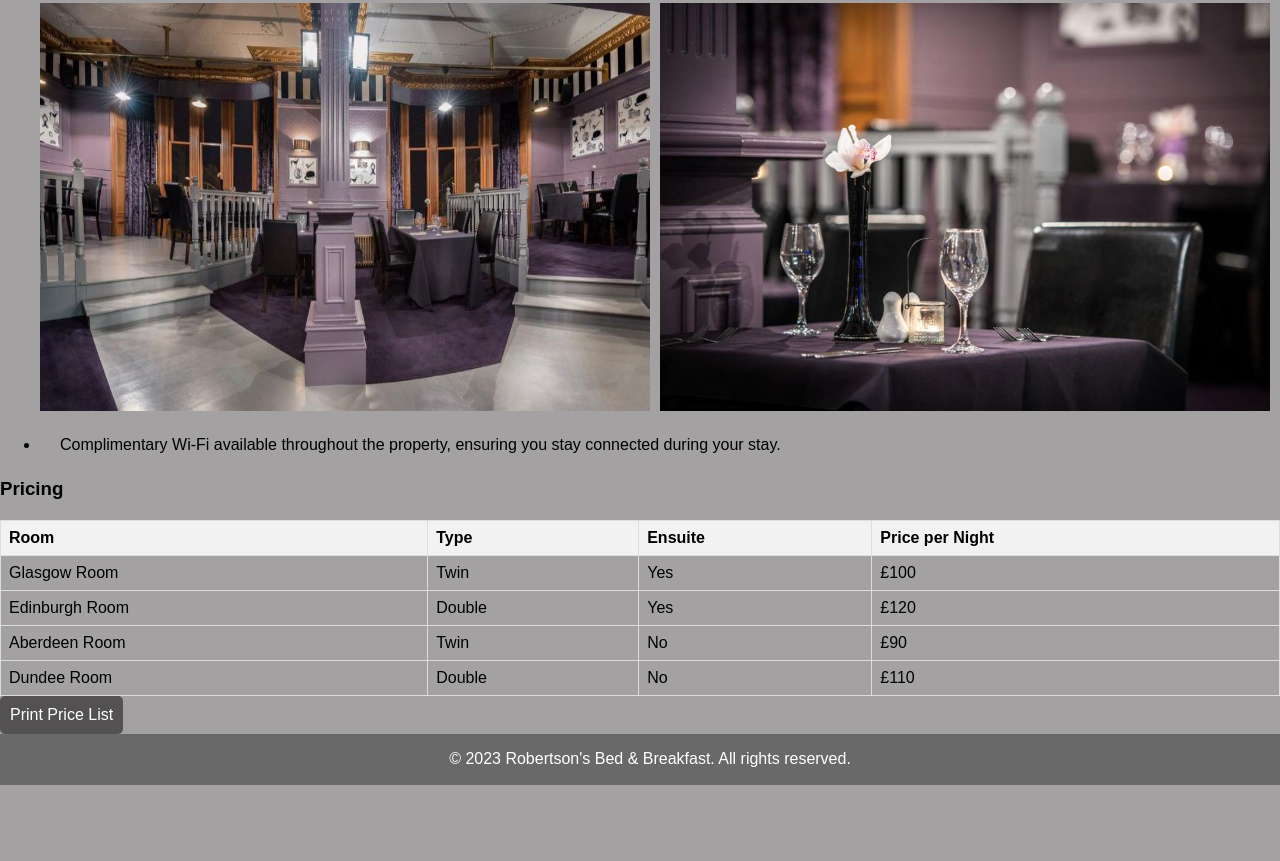
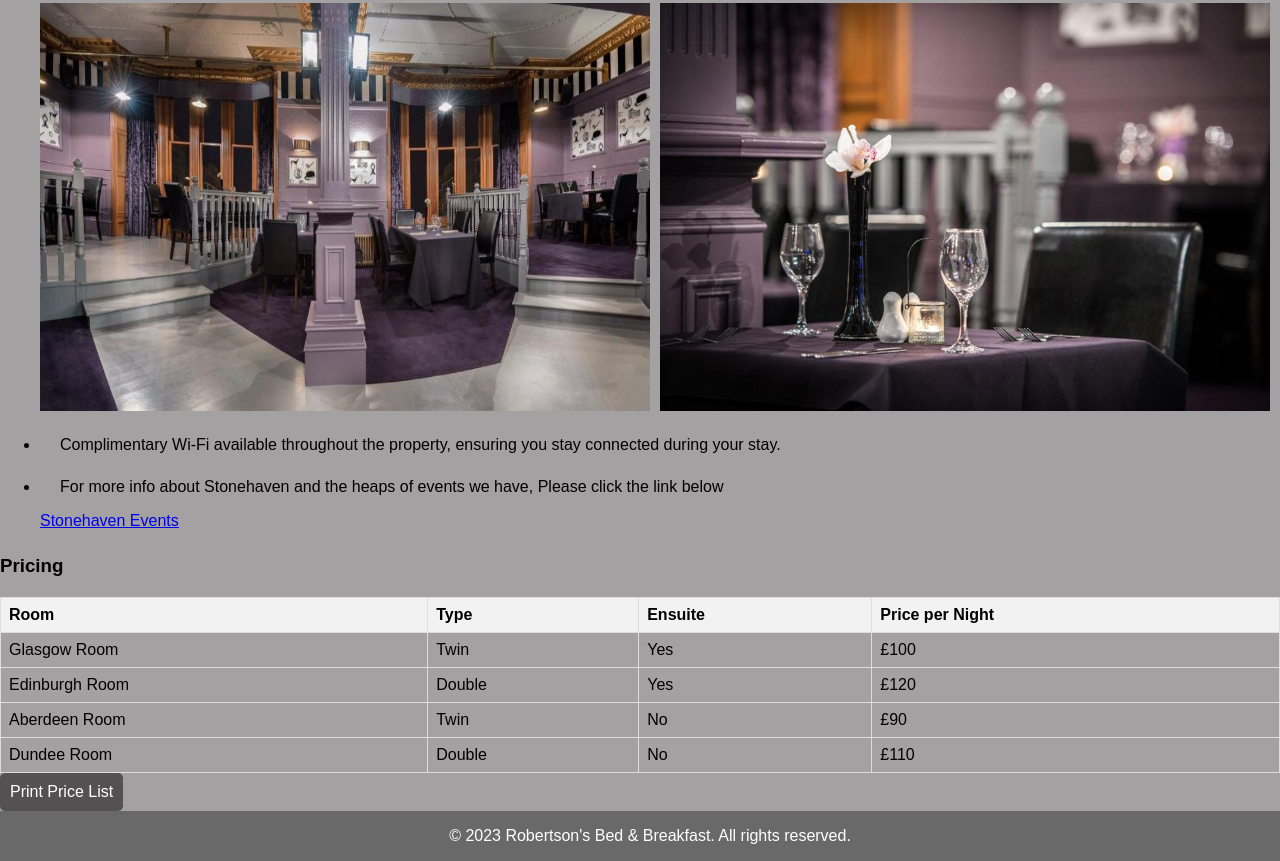
Before and after one commit to Chubpanda1625/Robertson-sB-B.github.io, a plain HTML site: page Properties.html in a window 1280 px wide. Shown: the part 2490-3351 px from the top of the page. Before the commit the page ends 3275 px from the top, so only its background shows below. Drawn offline with Linux system fonts and the light colour scheme.

Commit message:
Update Properties.html

```diff
--- a/Properties.html
+++ b/Properties.html
@@ -87,6 +87,11 @@
             <li>
                 <p>Complimentary Wi-Fi available throughout the property, ensuring you stay connected during your stay.</p>
             </li>
+
+           <li>
+                <p>For more info about Stonehaven and the heaps of events we have, Please click the link below</p>
+                <a href="https://www.visitabdn.com/plan-your-trip/towns-villages/stonehaven/">Stonehaven Events</a>
+            </li>
         </ul>
 
         <!-- Pricing Table -->
```
